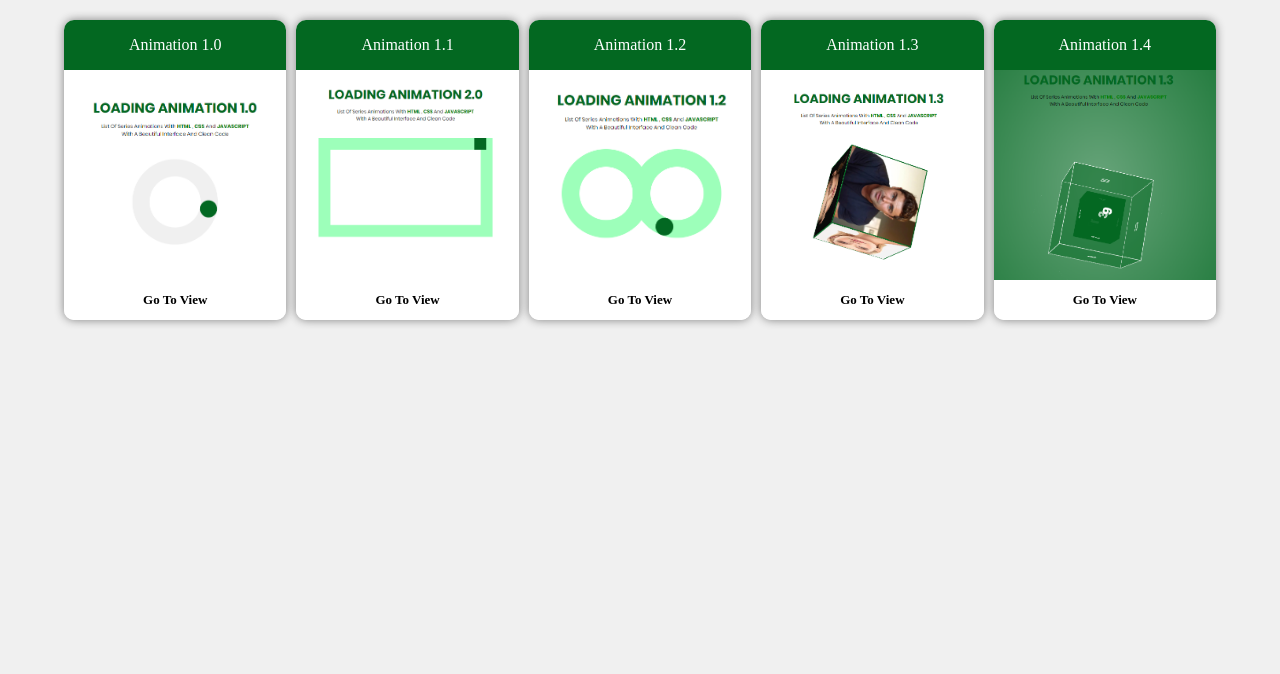
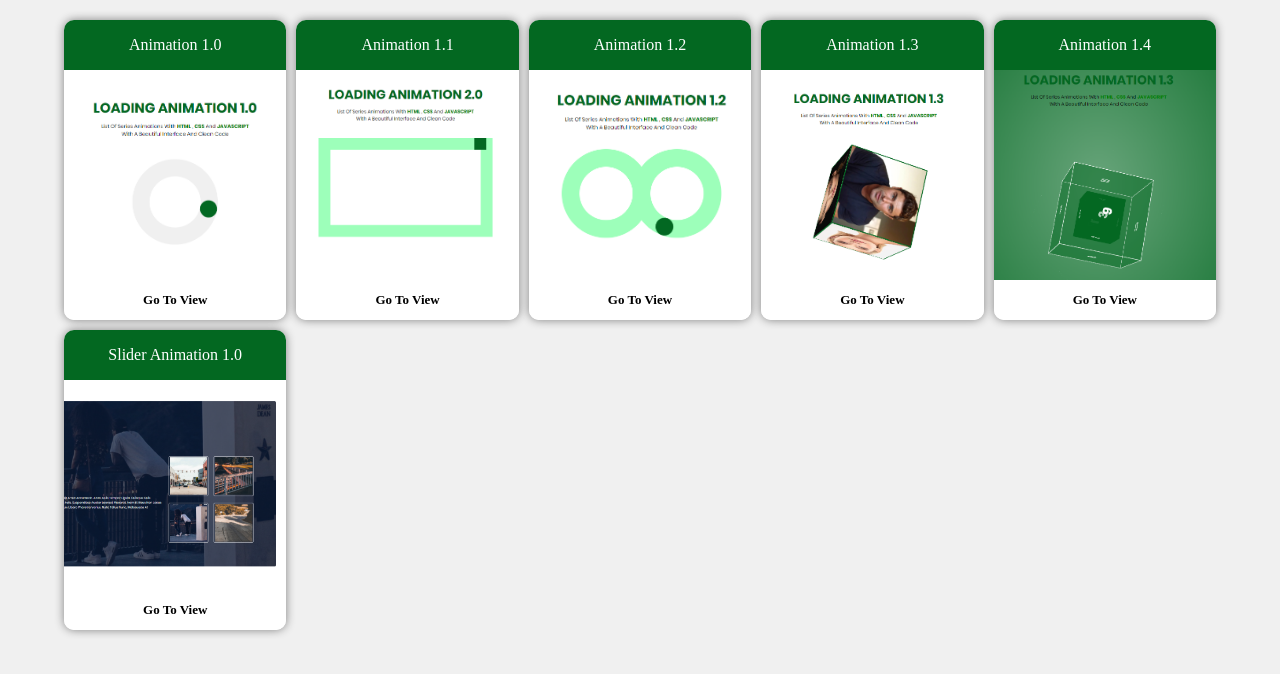
Before and after one commit to mruus/Animations, a plain HTML site: page index.html in a window 1280 px wide. Drawn offline with Linux system fonts and the light colour scheme.

Commit message:
Added New Route To The Router List

```diff
--- a/index.html
+++ b/index.html
@@ -142,6 +142,17 @@
           <a href="./Loading Animation 1.4/index.html">go to view</a>
         </div>
       </div>
+      <div class="item">
+        <div class="bar">
+          <p>Slider Animation 1.0</p>
+        </div>
+        <div class="img">
+          <img src="./Slider Animation 1.0/snap.png" alt="" />
+        </div>
+        <div class="footer">
+          <a href="./Slider Animation 1.0/index.html">go to view</a>
+        </div>
+      </div>
     </div>
   </body>
 </html>
```
Also changed, not shown: Loading Animation 1.4/index.html (+0 -1 lines).
